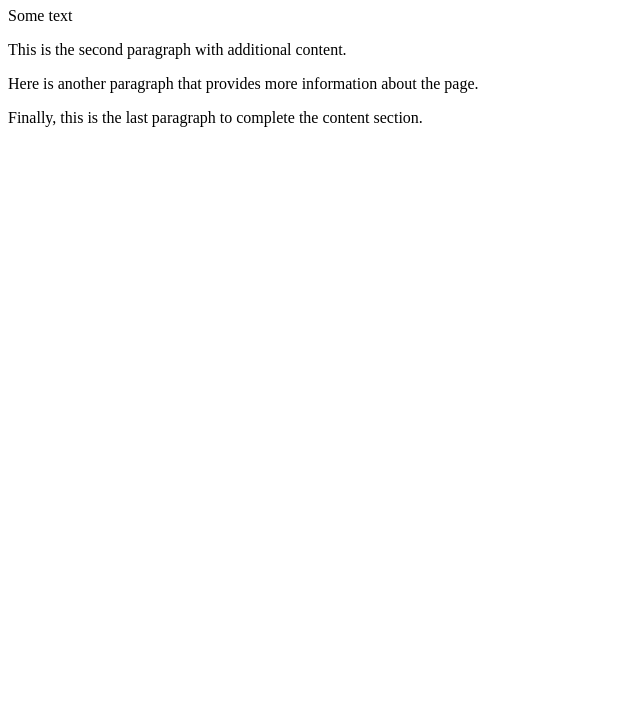
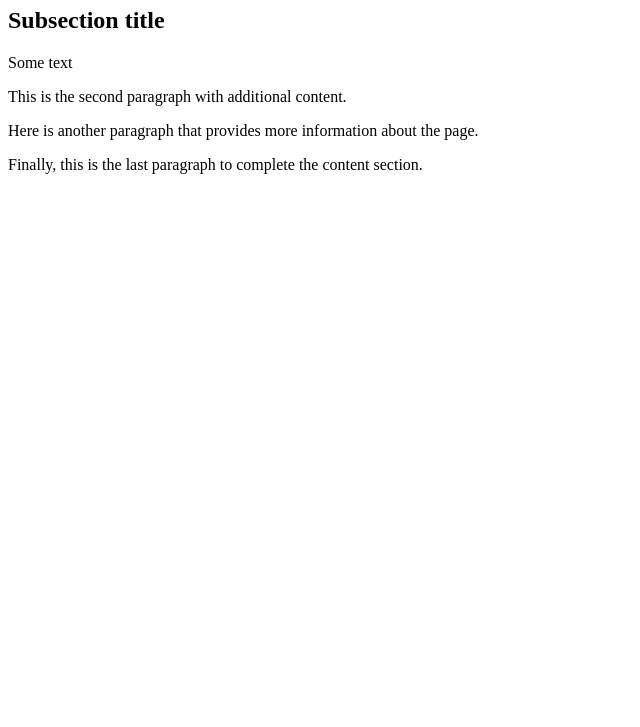
Before and after one commit to djproblematic/RRPS02, a plain HTML site: page index.html in a window 1280 px wide. Shown: the part 73-800 px from the top of the page, without its empty margins (0-640 px from the left). Drawn offline with Linux system fonts and the light colour scheme.

Commit message:
feat: add subsection heading

```diff
--- a/index.html
+++ b/index.html
@@ -6,6 +6,7 @@
   </head>
   <body>
     <h1>Main page</h1>
+    <h2>Subsection title</h2>
     <p>Some text</p>
     <p>This is the second paragraph with additional content.</p>
     <p>
```
